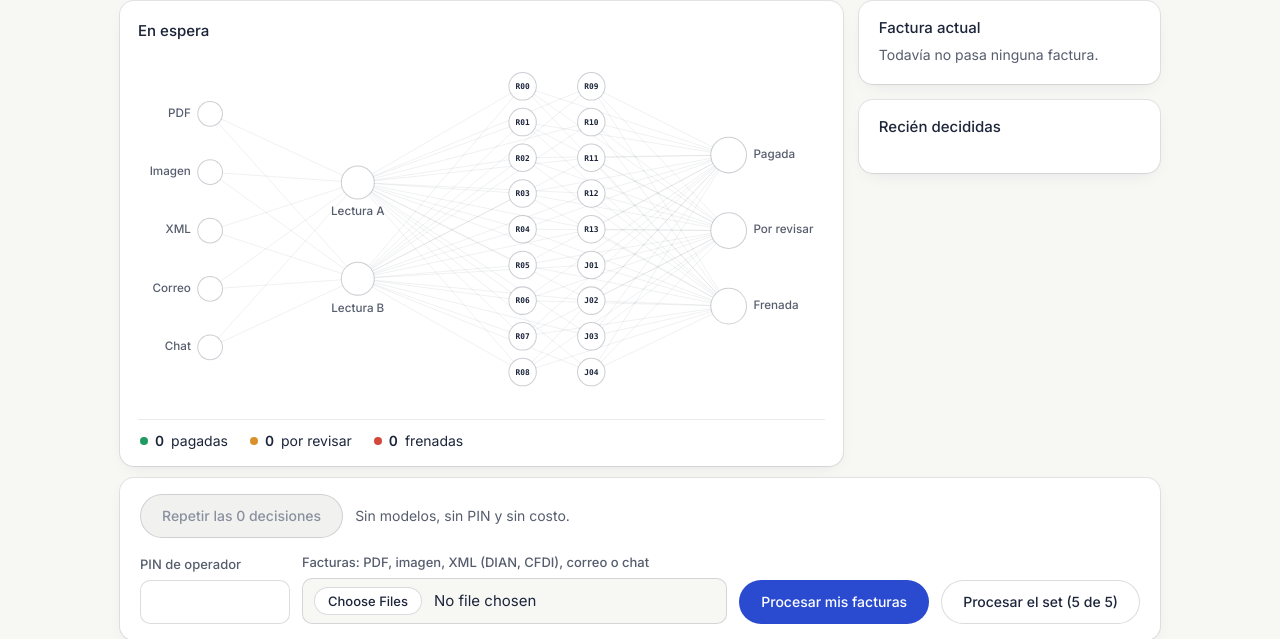
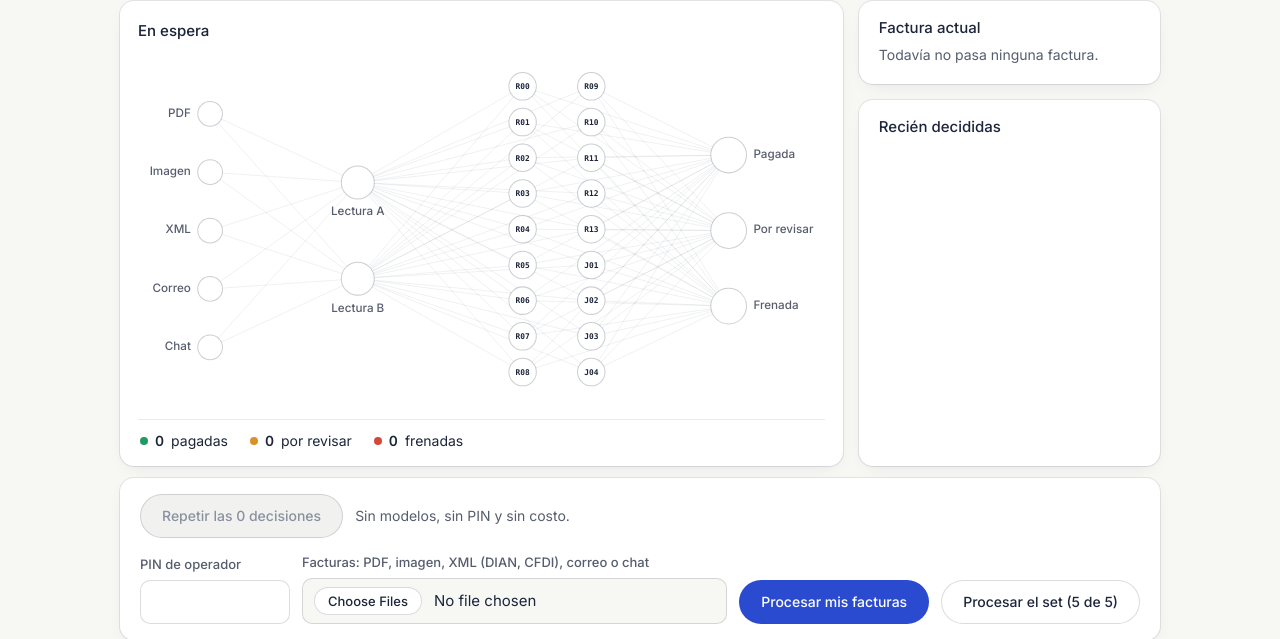
Before and after one commit to giovanny4561/mandato-blinka, a FastAPI app: page / in a window 1280 px wide. Shown: the part 208-847 px from the top of the page. Run offline with FastAPI, Linux system fonts and the light colour scheme; data that the repository does not hold is empty; some libraries are stand-ins or nearby versions.

Commit message:
fix: la animación ya no empuja la página mientras procesa
El lateral de En vivo crecía con cada factura (hasta 1.171 px frente a una
red de 465) y bajaba la franja y el resumen 705 px en escritorio y 1.028 px
en móvil. Ahora, en escritorio, el lateral mide lo mismo que la red
(contain: size) y "Recién decididas" se desplaza por dentro con un
desvanecido abajo; en móvil las dos cajas tienen alto fijo y la explicación
se corta a 2 o 3 líneas. Medido con Playwright: 0 px de salto en los dos.

Co-Authored-By: Claude Opus 5.5 <noreply@anthropic.com>
Claude-Session: https://claude.ai/code/session_01VDSNUwmax8tVhckMDMXySu

```diff
--- a/app/static/estilo.css
+++ b/app/static/estilo.css
@@ -230,7 +230,18 @@ textarea.codigo { height: 380px; padding: 12px 14px; font: .8125rem/1.5 var(--mo
 .vivo__recientes { padding: 18px 20px; display: grid; gap: 8px; align-content: start; }
 .vivo__recientes .movimientos { box-shadow: none; background: transparent; border-radius: 0; }
 .vivo__recientes .mov { padding-left: 0; padding-right: 0; }
-.vivo__recientes .mov__titulo { white-space: normal; }
+/* El lateral nunca empuja la página: en escritorio mide lo mismo que la red y la lista se desplaza por dentro */
+.vivo__prov { white-space: nowrap; overflow: hidden; text-overflow: ellipsis; }
+.vivo__expl { display: -webkit-box; -webkit-line-clamp: 3; line-clamp: 3; -webkit-box-orient: vertical; overflow: hidden; }
+.vivo__recientes { grid-template-rows: auto minmax(0, 1fr); min-height: 0; }
+.vivo__recientes .movimientos { overflow-y: auto; overscroll-behavior: contain; scrollbar-width: thin; scrollbar-color: var(--linea-fuerte) transparent; }
+@media (min-width: 861px) {
+  .vivo__lado { contain: size; grid-template-rows: auto minmax(0, 1fr); }
+  .vivo__expl { -webkit-line-clamp: 2; line-clamp: 2; }
+  .vivo__recientes .movimientos { min-height: 0; -webkit-mask-image: linear-gradient(to bottom, #000 82%, transparent); mask-image: linear-gradient(to bottom, #000 82%, transparent); }
+}
+@media (max-width: 860px) { .vivo__actual { min-height: 270px; } .vivo__recientes .movimientos { height: 300px; } }
+
 .franja { padding: 16px 20px; display: flex; flex-wrap: wrap; gap: 14px 32px; align-items: flex-end; }
 .franja__grupo { display: flex; flex-wrap: wrap; gap: 8px 12px; align-items: center; }
 .franja__grupo--procesar { flex: 1 1 560px; align-items: flex-end; justify-content: flex-end; }
@@ -292,7 +303,7 @@ tr:last-child td { border-bottom: 0; }
 }
 
 /* En vivo: red de decisión animada */
-.vivo { display: grid; grid-template-columns: minmax(0, 2.4fr) minmax(280px, 1fr); gap: 16px; align-items: start; }
+.vivo { display: grid; grid-template-columns: minmax(0, 2.4fr) minmax(280px, 1fr); gap: 16px; align-items: stretch; }
 .vivo__red { padding: 18px 18px 14px; display: grid; gap: 10px; }
 .vivo__barra { display: flex; gap: 14px; align-items: baseline; flex-wrap: wrap; }
 .vivo__modo { font-weight: 520; }
```
